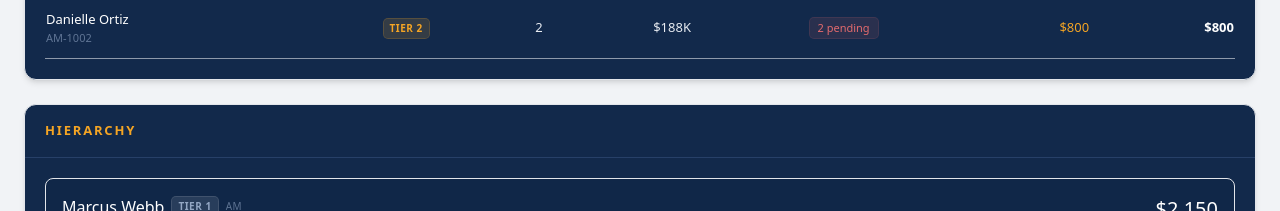
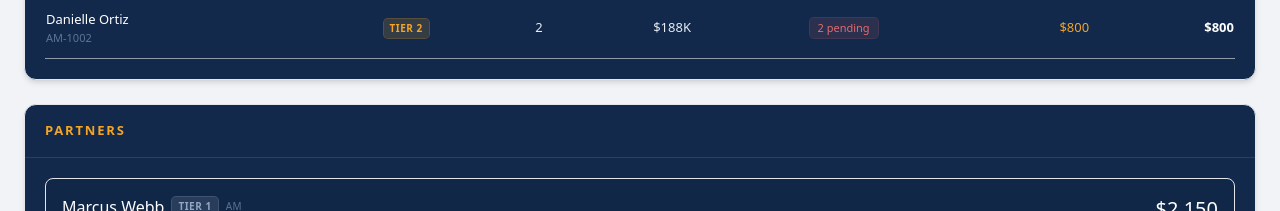
Before and after one commit to ZeusCommercial/Dashboard-, a Next.js app: page /affiliates in a window 1280 px wide. Shown: the part 1280-1491 px from the top of the page. Built offline with nearby package versions, Linux system fonts and the light colour scheme.

Commit message:
page.tsx

```diff
--- a/src/app/affiliates/page.tsx
+++ b/src/app/affiliates/page.tsx
@@ -166,7 +166,7 @@ export default async function AffiliatesPage({
         )}
       </Card>
 
-      <Card title="Hierarchy">
+      <Card title="Partners">
         {tree.length === 0 ? (
           <div className="py-10 text-center text-[13px] text-muted/70">
             No affiliates in the registry yet. Add partners to the affiliate
```
